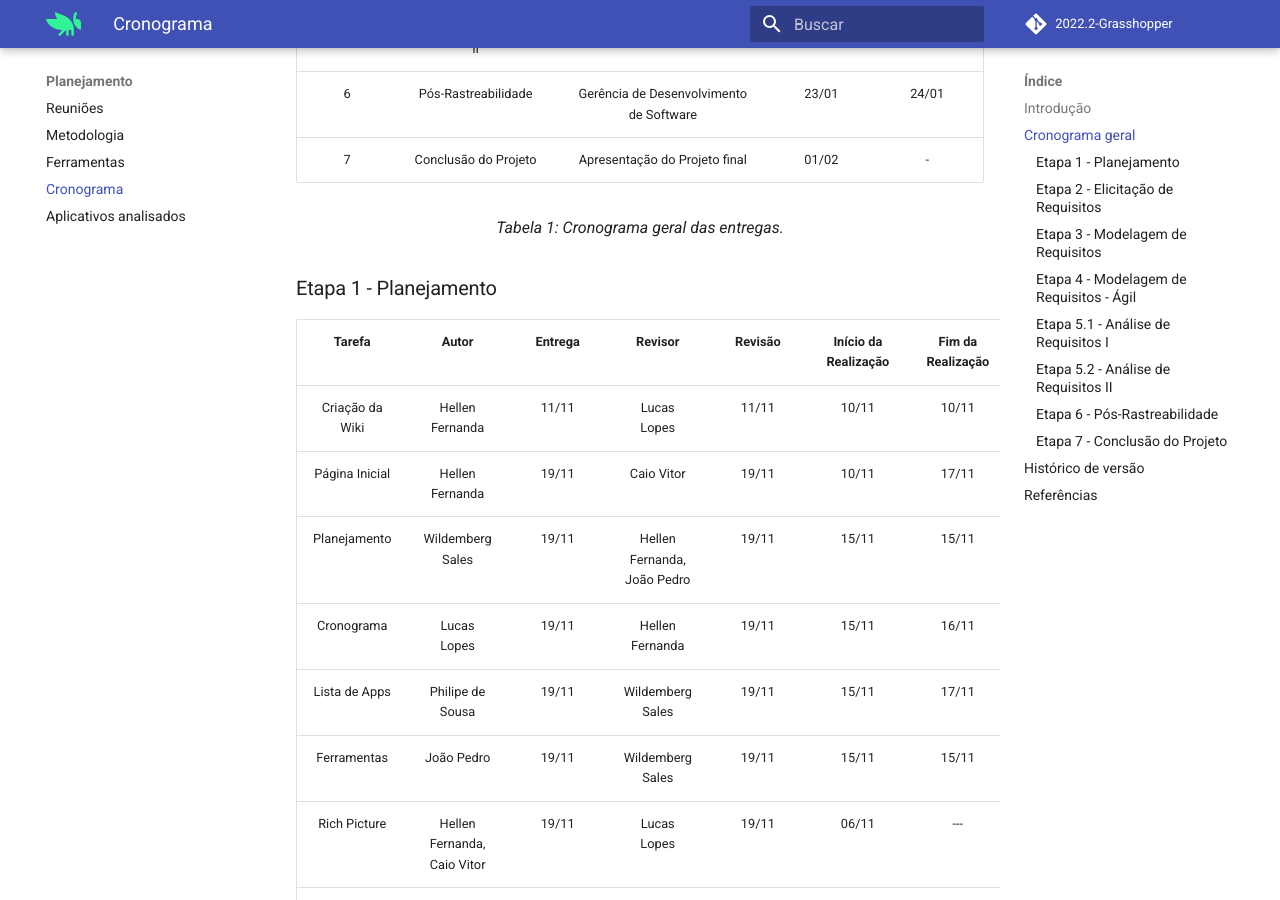
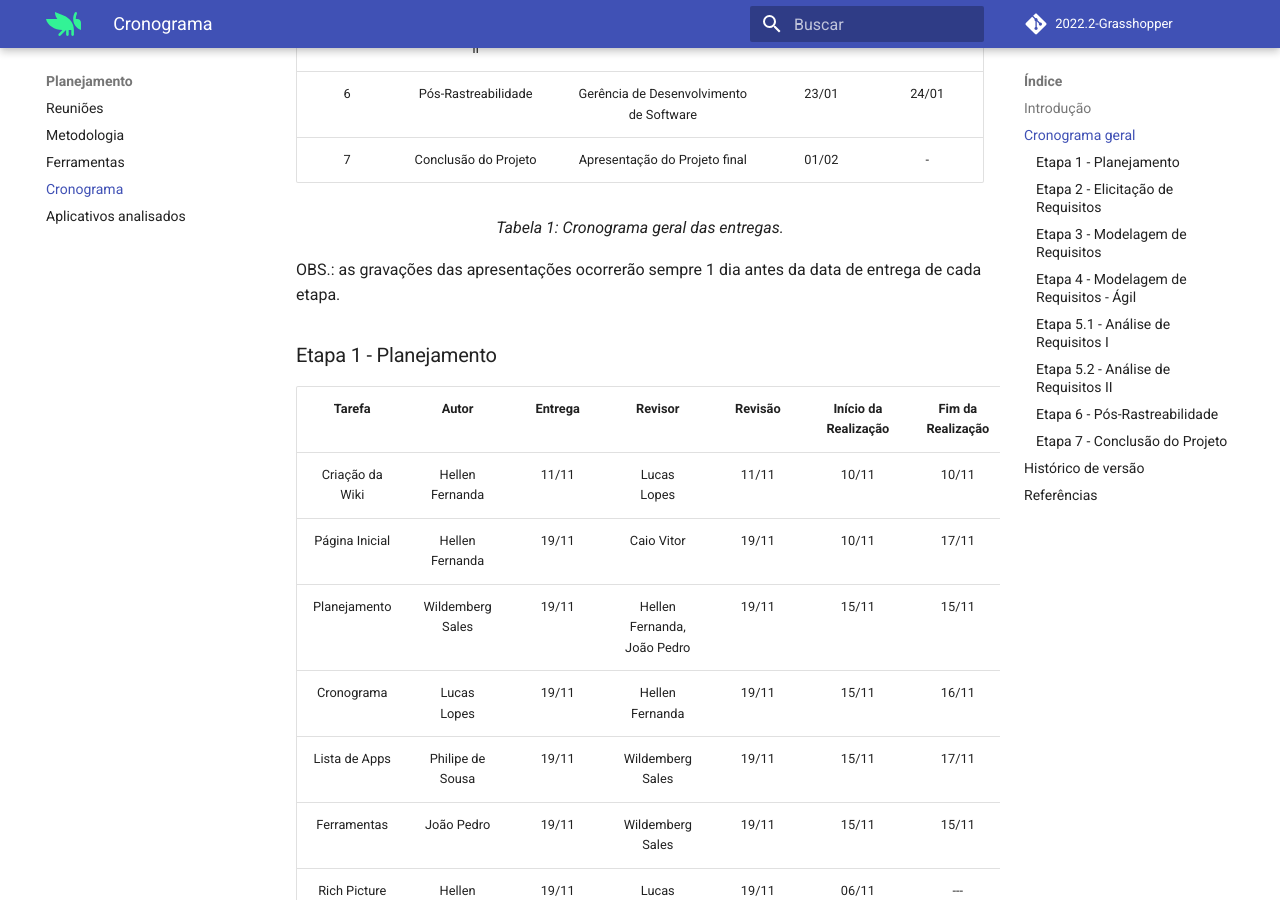
Before and after one commit to Requisitos-de-Software/2022.2-Grasshopper, an MkDocs documentation site: the page built from docs/planejamento/cronograma.md, in a window 1280 px wide and 900 px high, scrolled down 842 px. Built offline with MkDocs 1.6.1 and Material for MkDocs 9.7.7, drawn with Linux system fonts in a browser that asks for light colours; comment, search, counter and statistics services are not loaded.

Commit message:
Adição da observação no cronograma
Signed-off-by: luclopesr <luclopesr@gmail.com>

```diff
--- a/docs/planejamento/cronograma.md
+++ b/docs/planejamento/cronograma.md
@@ -18,6 +18,7 @@ O cronograma é uma ferramenta que tem como objetivo organizar as atividades, os
 |   7   |      Conclusão do Projeto      |             Apresentação do Projeto final             |  01/02  |      -       |
 
 <figcaption align="center">Tabela 1: Cronograma geral das entregas.</figcaption>
+OBS.: as gravações das apresentações ocorrerão sempre 1 dia antes da data de entrega de cada etapa.
 
 ### Etapa 1 - Planejamento
 
```
